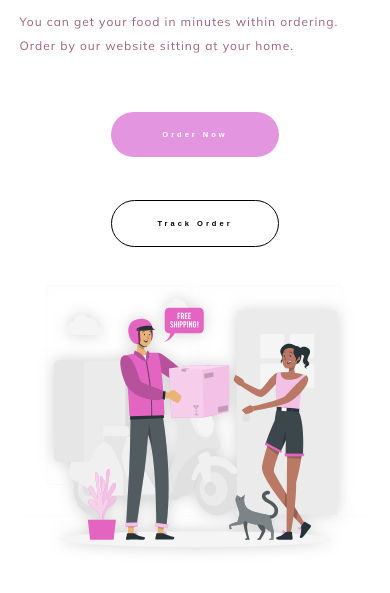
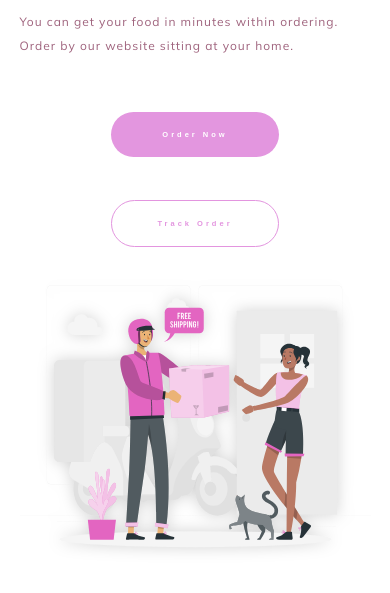
Before and after one commit to mkashyap69/gomato-landing-page, a plain HTML site: page index.html in a window 390 px wide. Shown: the part 251-844 px from the top of the page. Drawn offline with Linux system fonts and the light colour scheme.

```diff
--- a/styles.css
+++ b/styles.css
@@ -122,8 +122,8 @@ header button {
 
 .intro button:nth-child(2) {
   background-color: white;
-  border: 1px solid black;
-  color: var(--clr-black);
+  border: 1px solid #e395df;
+  color: #e395df;
   margin-left: 1rem;
 }
 
```
